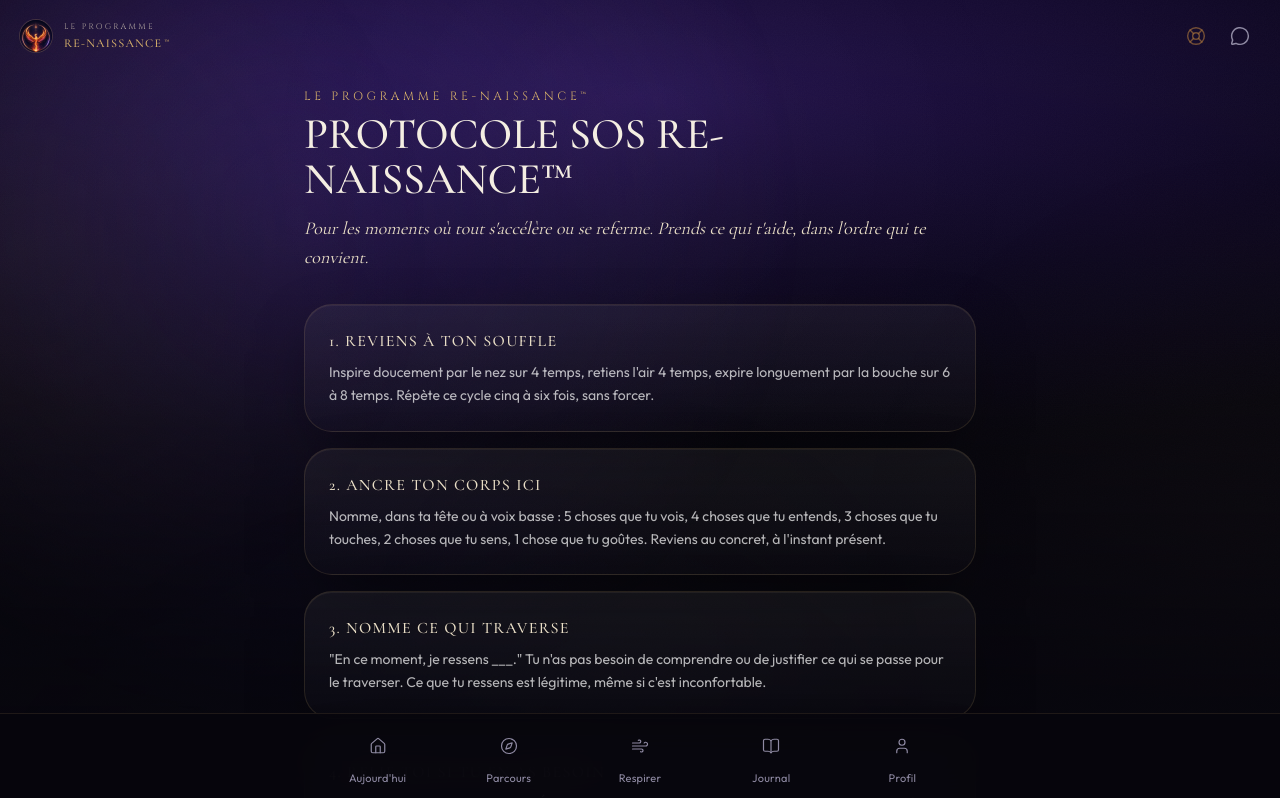
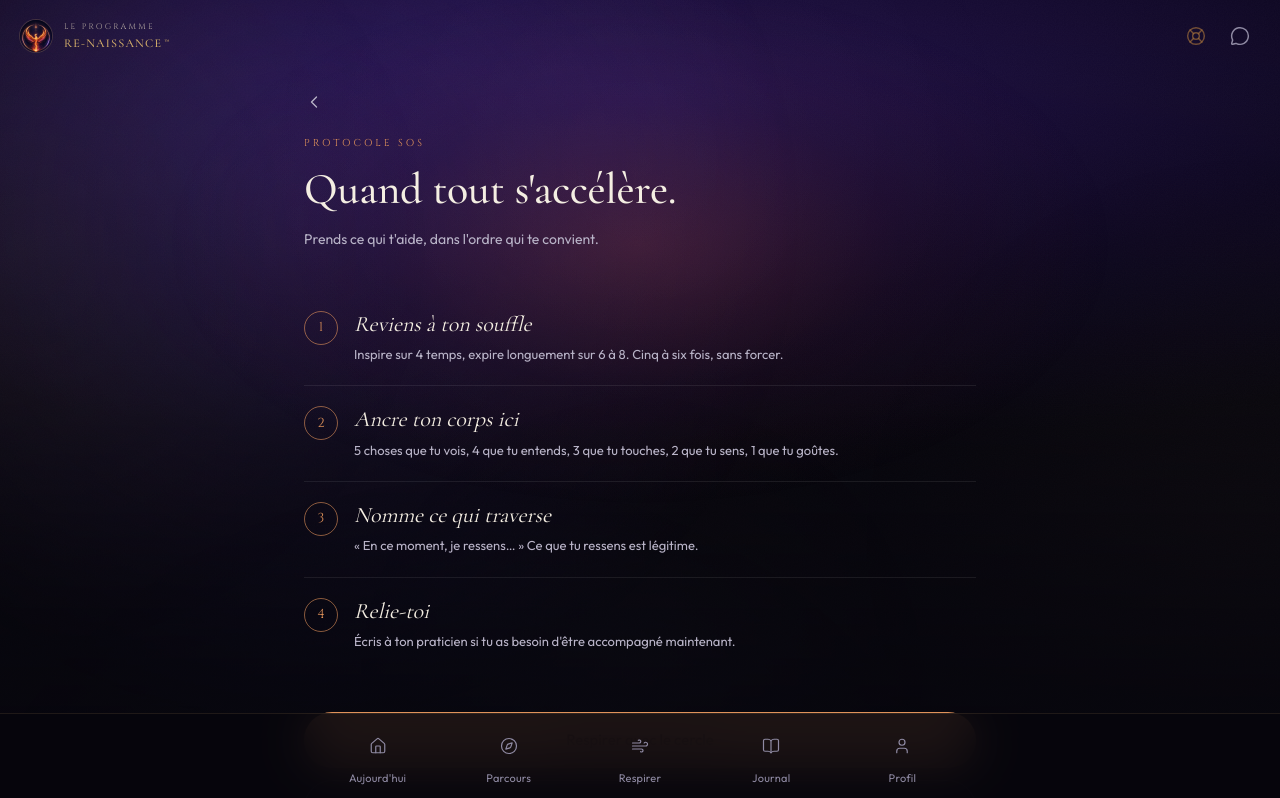
Before and after one commit to mohamesbah44-source/renaissance-app, a Next.js app: page /sos in a window 1280 px wide. Shown: the top 798 px of the page. Built offline with nearby package versions, Linux system fonts and the light colour scheme; no server answers.

Commit message:
Update page.tsx

```diff
--- a/app/(app)/sos/page.tsx
+++ b/app/(app)/sos/page.tsx
@@ -1,65 +1,92 @@
 import Link from "next/link";
-import { GlassCard } from "@/components/ui/GlassCard";
+import { ChevronLeft } from "lucide-react";
 
 const ETAPES = [
   {
-    titre: "1. Reviens à ton souffle",
-    texte:
-      "Inspire doucement par le nez sur 4 temps, retiens l'air 4 temps, expire longuement par la bouche sur 6 à 8 temps. Répète ce cycle cinq à six fois, sans forcer.",
+    titre: "Reviens à ton souffle",
+    texte: "Inspire sur 4 temps, expire longuement sur 6 à 8. Cinq à six fois, sans forcer.",
   },
   {
-    titre: "2. Ancre ton corps ici",
+    titre: "Ancre ton corps ici",
     texte:
-      "Nomme, dans ta tête ou à voix basse : 5 choses que tu vois, 4 choses que tu entends, 3 choses que tu touches, 2 choses que tu sens, 1 chose que tu goûtes. Reviens au concret, à l'instant présent.",
+      "5 choses que tu vois, 4 que tu entends, 3 que tu touches, 2 que tu sens, 1 que tu goûtes.",
   },
   {
-    titre: "3. Nomme ce qui traverse",
-    texte:
-      "\"En ce moment, je ressens ___.\" Tu n'as pas besoin de comprendre ou de justifier ce qui se passe pour le traverser. Ce que tu ressens est légitime, même si c'est inconfortable.",
+    titre: "Nomme ce qui traverse",
+    texte: "« En ce moment, je ressens… » Ce que tu ressens est légitime.",
   },
   {
-    titre: "4. Relie-toi si tu en as besoin",
-    texte:
-      "Tu n'as pas à traverser cela seul·e. Écris un message à ton praticien si tu sens que tu as besoin d'être accompagné·e maintenant.",
+    titre: "Relie-toi",
+    texte: "Écris à ton praticien si tu as besoin d'être accompagné maintenant.",
   },
 ];
 
 /** Protocole SOS Re-Naissance™ — accessible à tout moment, sans dépendre de l'avancée dans le parcours. */
 export default function SosPage() {
   return (
-    <div className="mx-auto max-w-2xl pb-8">
-      <header className="pt-2">
-        <p className="text-xs uppercase tracking-[0.3em] text-rr-or">Le Programme Re-Naissance™</p>
-        <h1 className="mt-2 font-rr-display text-3xl uppercase tracking-[0.06em] text-rr-ivoire">
-          Protocole SOS Re-Naissance™
-        </h1>
-        <p className="mt-3 font-rr-serif text-lg italic leading-relaxed text-rr-creme">
-          Pour les moments où tout s&apos;accélère ou se referme. Prends ce qui t&apos;aide, dans l&apos;ordre
-          qui te convient.
-        </p>
-      </header>
+    <div className="relative mx-auto max-w-2xl pb-8">
+      {/* Halo chaud : l'écran SOS se distingue par une lumière plus douce, ni froide ni alarmante */}
+      <div
+        aria-hidden
+        className="pointer-events-none absolute -top-24 left-1/2 h-[520px] w-[140%] -translate-x-1/2"
+        style={{
+          background:
+            "radial-gradient(closest-side, rgba(150,60,70,0.30) 0%, rgba(70,24,50,0.16) 55%, transparent 100%)",
+        }}
+      />
 
-      <div className="mt-8 flex flex-col gap-4">
-        {ETAPES.map((etape) => (
-          <GlassCard key={etape.titre} className="p-6">
-            <p className="font-rr-display text-base uppercase tracking-[0.08em] text-rr-or-clair">{etape.titre}</p>
-            <p className="mt-2 text-sm leading-relaxed text-white/70">{etape.texte}</p>
-          </GlassCard>
-        ))}
-      </div>
+      <div className="rr-enter relative">
+        <Link
+          href="/profil"
+          aria-label="Retour"
+          className="-ml-3 flex h-11 w-11 items-center justify-center rounded-full text-rr-gris-clair transition-colors hover:text-rr-ivoire"
+        >
+          <ChevronLeft className="h-5 w-5" strokeWidth={1.6} />
+        </Link>
 
-      <GlassCard className="mt-6 p-6 text-center">
-        <p className="text-sm leading-relaxed text-white/60">
-          Ce protocole est un outil d&apos;auto-régulation, il ne remplace pas une aide médicale ou d&apos;urgence.
-          Si tu es en danger immédiat, contacte les secours de ton pays ou rends-toi aux urgences les plus proches.
-        </p>
+        <header className="mt-3">
+          <p className="text-[10px] uppercase tracking-[0.3em] text-[#E0925A]">Protocole SOS</p>
+          <h1 className="mt-4 font-rr-display text-[38px] leading-[1.05] text-rr-ivoire">
+            Quand tout s&apos;accélère.
+          </h1>
+          <p className="mt-4 text-sm leading-relaxed text-rr-gris-clair">
+            Prends ce qui t&apos;aide, dans l&apos;ordre qui te convient.
+          </p>
+        </header>
+
+        <ol className="mt-10 flex flex-col">
+          {ETAPES.map((etape, i) => (
+            <li key={etape.titre} className="flex gap-4 border-b border-white/[0.08] py-5 last:border-b-0">
+              <span className="flex h-[34px] w-[34px] shrink-0 items-center justify-center rounded-full border border-[#E0925A]/60 font-rr-label text-[13px] text-[#E0925A]">
+                {i + 1}
+              </span>
+              <div>
+                <p className="font-rr-serif text-[22px] italic leading-tight text-rr-ivoire">{etape.titre}</p>
+                <p className="mt-1.5 text-[13px] leading-relaxed text-rr-gris-clair">{etape.texte}</p>
+              </div>
+            </li>
+          ))}
+        </ol>
+
+        <Link
+          href="/respiration"
+          className="mt-10 flex h-14 w-full items-center justify-center rounded-full bg-[#E0925A] text-[15px] font-medium text-[#1a0d08] transition-opacity duration-300 hover:opacity-90"
+        >
+          Respirer avec le cercle
+        </Link>
+
         <Link
           href="/messages"
-          className="mt-5 inline-flex items-center justify-center rounded-full bg-rr-or px-8 py-3 text-xs uppercase tracking-[0.25em] text-rr-noir transition-all duration-300 hover:-translate-y-0.5 hover:bg-rr-or-clair"
+          className="mt-3 flex h-14 w-full items-center justify-center rounded-full border border-rr-ivoire/20 text-[15px] text-rr-ivoire transition-colors duration-300 hover:bg-white/[0.05]"
         >
           Écrire à mon praticien
         </Link>
-      </GlassCard>
+
+        <p className="mt-8 text-center text-xs leading-relaxed text-rr-gris">
+          Ce protocole est un outil d&apos;auto-régulation, il ne remplace pas une aide médicale ou d&apos;urgence. Si
+          tu es en danger immédiat, contacte les secours de ton pays ou rends-toi aux urgences les plus proches.
+        </p>
+      </div>
     </div>
   );
 }
```
